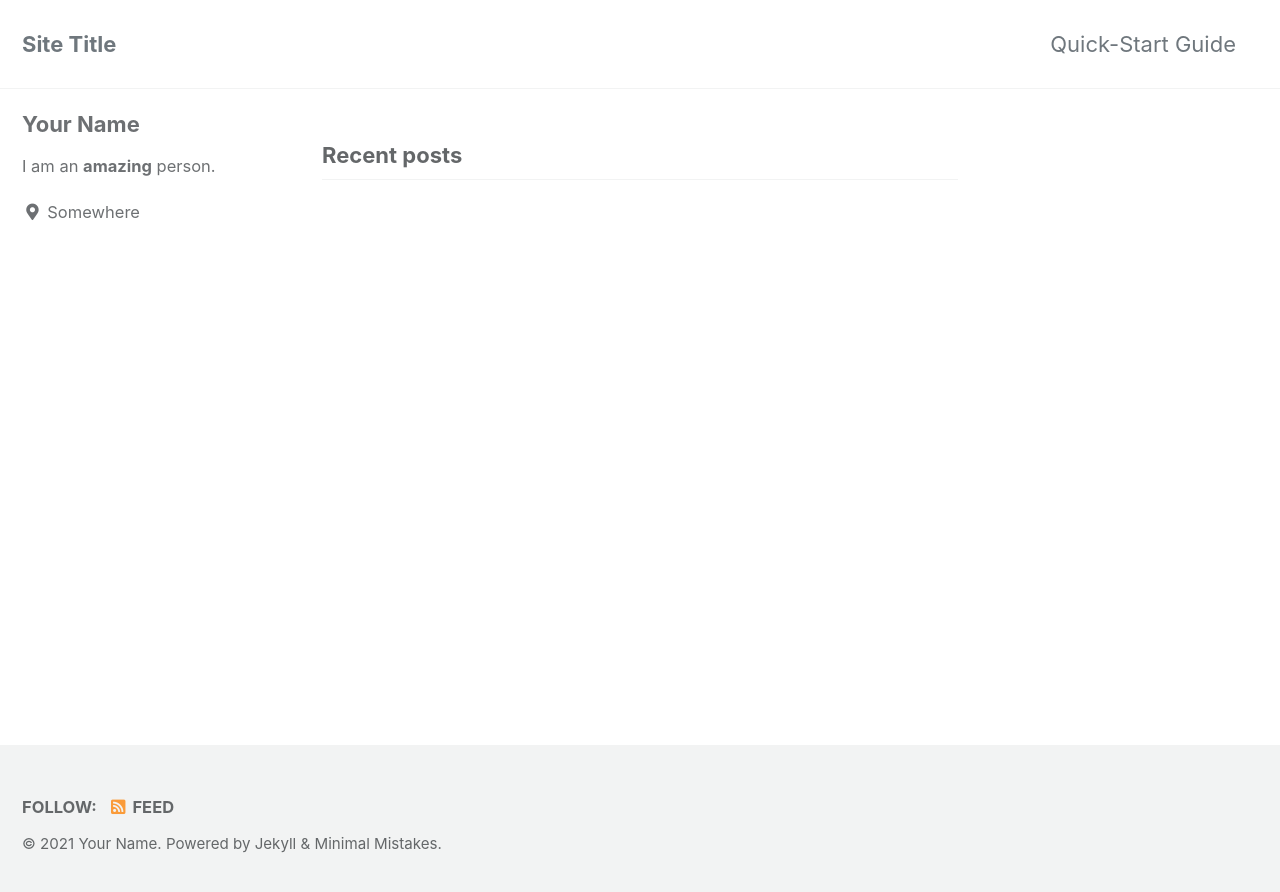
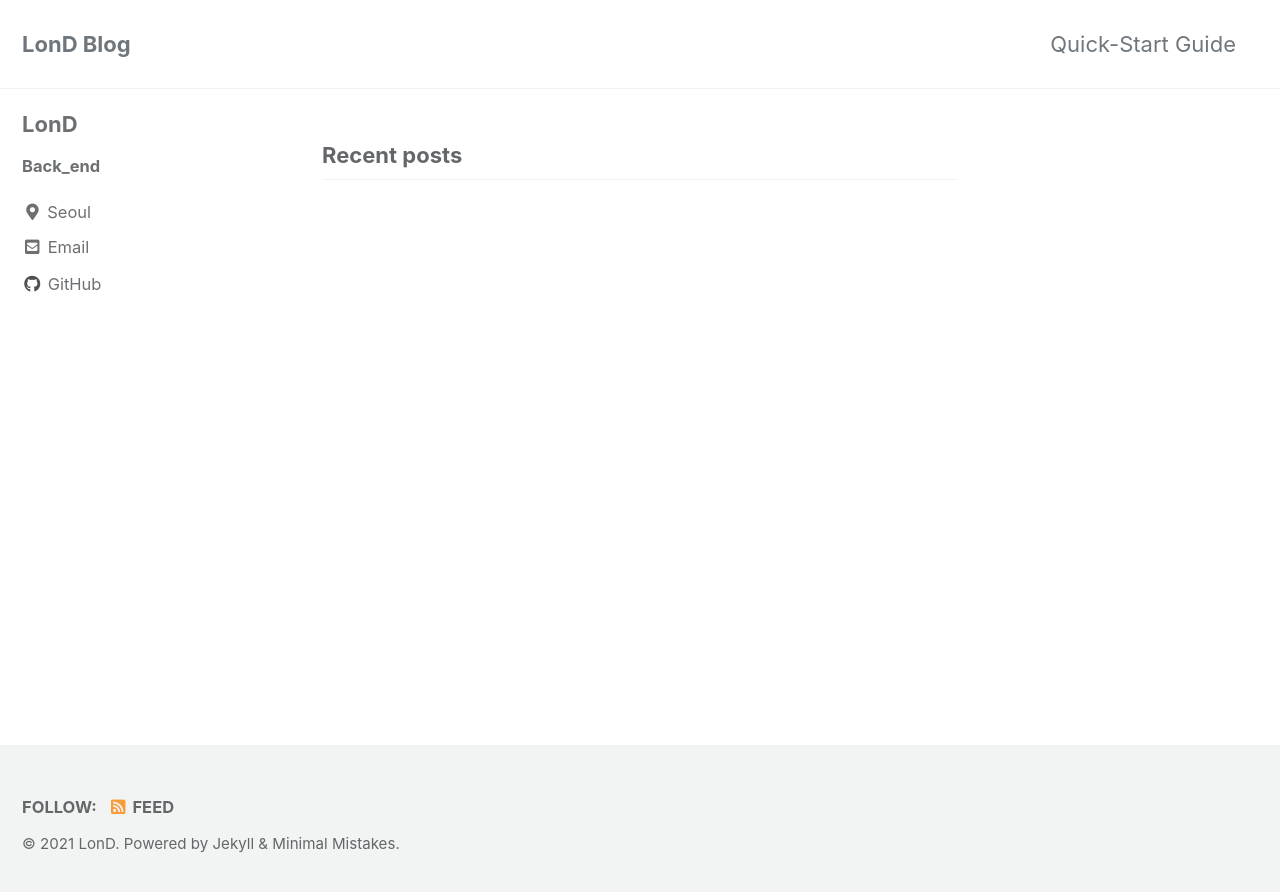
Before and after one commit to teuc000-dev/teuc000-dev.github.io, a Jekyll site: the page built from index.html, in a window 1280 px wide. Shown: the top 892 px of the page. Built offline with Jekyll 4.4.1, drawn with Linux system fonts in a browser that asks for light colours; cached includes are drawn as plain includes; the list of posts is cut into pages by our own code.

Commit message:
Update _config.yml
config update

```diff
--- a/_config.yml
+++ b/_config.yml
@@ -16,11 +16,11 @@ minimal_mistakes_skin    : "default" # "air", "aqua", "contrast", "dark", "dirt"
 
 # Site Settings
 locale                   : "en-US"
-title                    : "Site Title"
+title                    : "LonD Blog"
 title_separator          : "-"
 subtitle                 : # site tagline that appears below site title in masthead
-name                     : "Your Name"
-description              : "An amazing website."
+name                     : "LonD"
+description              : "Bakc-End Developer"
 url                      : # the base hostname & protocol for your site e.g. "https://mmistakes.github.io"
 baseurl                  : # the subpath of your site, e.g. "/blog"
 repository               : # GitHub username/repo-name e.g. "mmistakes/minimal-mistakes"
@@ -94,15 +94,15 @@ analytics:
 
 # Site Author
 author:
-  name             : "Your Name"
+  name             : "LonD"
   avatar           : # path of avatar image, e.g. "/assets/images/bio-photo.jpg"
-  bio              : "I am an **amazing** person."
-  location         : "Somewhere"
+  bio              : "**Back_end**"
+  location         : "Seoul"
   email            :
   links:
     - label: "Email"
       icon: "fas fa-fw fa-envelope-square"
-      # url: "mailto:your.name@email.com"
+      url: "mailto:teuc007.dev@gmailc.om"
     - label: "Website"
       icon: "fas fa-fw fa-link"
       # url: "https://your-website.com"
@@ -114,7 +114,7 @@ author:
       # url: "https://facebook.com/"
     - label: "GitHub"
       icon: "fab fa-fw fa-github"
-      # url: "https://github.com/"
+      url: "https://github.com/teuc000-dev"
     - label: "Instagram"
       icon: "fab fa-fw fa-instagram"
       # url: "https://instagram.com/"
@@ -133,7 +133,7 @@ footer:
       # url:
     - label: "GitLab"
       icon: "fab fa-fw fa-gitlab"
-      # url:
+      # url: "https://github.com/teuc000-dev"
     - label: "Bitbucket"
       icon: "fab fa-fw fa-bitbucket"
       # url:
```
